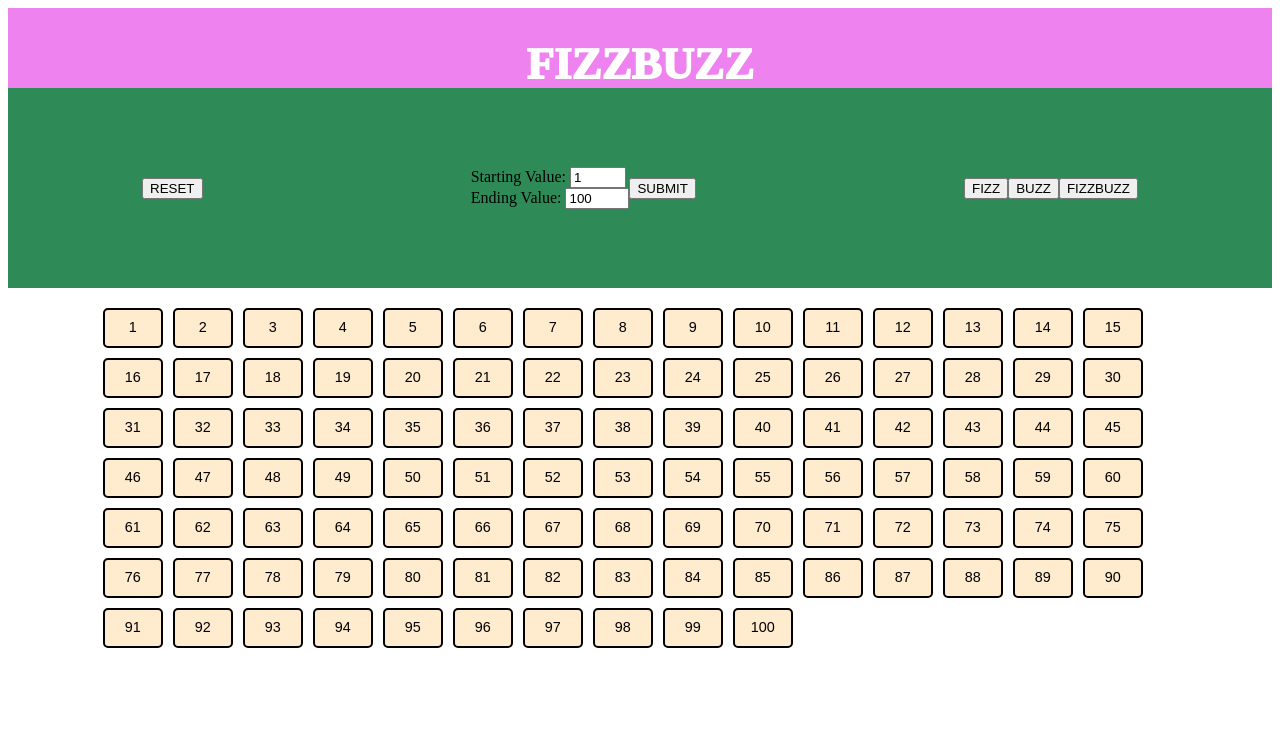
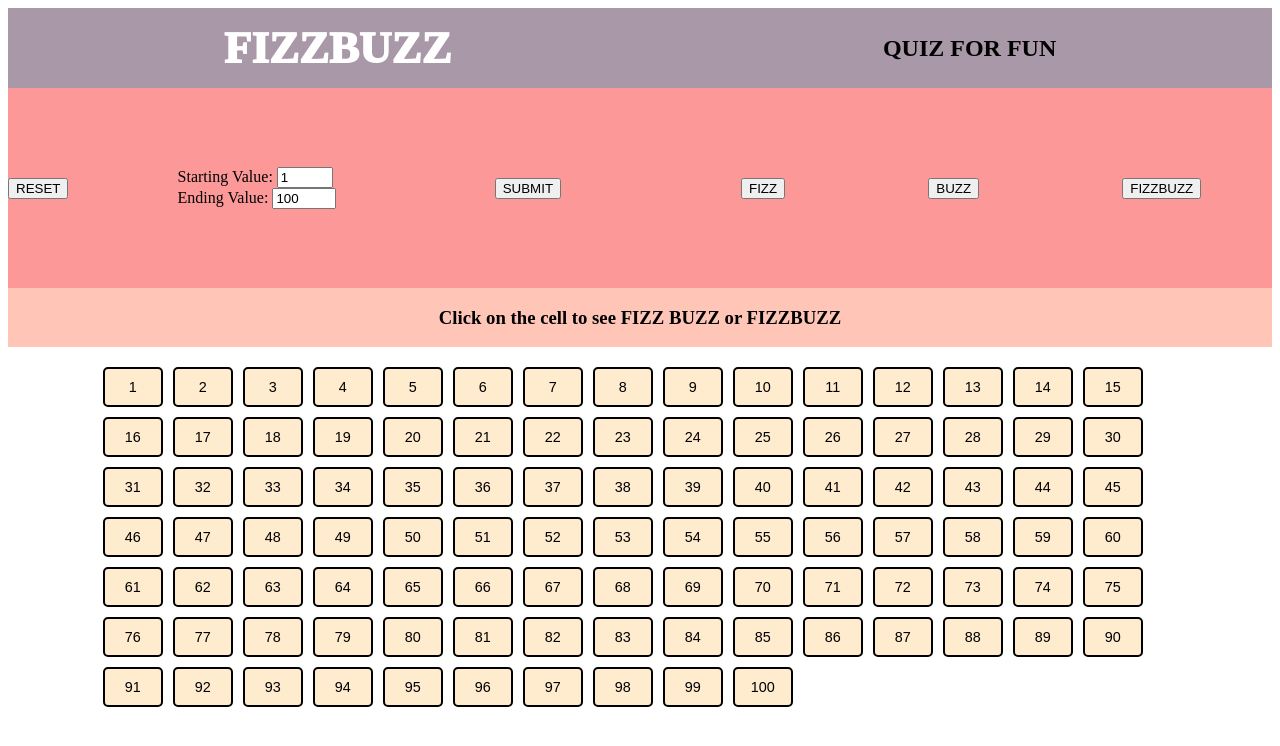
Before and after one commit to julacha/darbs_3, a plain HTML site: page index.html in a window 1280 px wide. Drawn offline with Linux system fonts and the light colour scheme.

Commit message:
added style

```diff
--- a/fizzbuzz.css
+++ b/fizzbuzz.css
@@ -1,17 +1,21 @@
 #outer-container {
 display:grid;
 height: 95vh;
-grid-template-rows: 1fr 3fr 5fr;
+grid-template-rows: 1fr 3fr 1fr 5fr;
 grid-template-columns: 1fr;
 grid-template-areas:
 "header"
 "register"
+"rules"
 "play_area";
 }
 .header{
     grid-area: header;
-    background-color: violet;
+    display:flex;
+    background-color: rgb(168, 152, 168);
     height: 10vh;
+    justify-content: space-around;
+    align-items: center;
     }
 h1{
     text-transform:uppercase;
@@ -19,7 +23,18 @@ h1{
     text-align: center;
     font-size: 45px;
     font-weight:1000;
+}
 
+p{
+display:flex;
+margin-bottom: 2px;
+}
+.rules {
+  grid-area: rules;
+  display: flex;
+  justify-content: center;
+align-items: center;
+background-color: rgba(255, 193, 177, 0.918);
 }
 .register{
 grid-area: register;
@@ -27,17 +42,43 @@ display:flex;
 justify-content: space-around;
 align-items: center;
 height: 25vh;
-background-color: seagreen;
+background-color: rgb(252, 152, 152);
+
+
+}
+.container{
+  flex: 1 1 0;
+  align-items: center;
+  text-align: justify;
+  margin: 30px;
 }
 .form_1{
  display: flex;
+ flex: 1 1 0;
  align-items: center;
  justify-content: space-around;
+ margin: 30px;
 }
 .form_2{
  display:flex;
+ flex: 1 1 0;
  align-items: center;
  justify-content: space-around;
+ margin: 30px;
+}
+
+.fizzBtn{
+  margin: 10px;
+}
+
+.buzzBtn{
+  margin: 10px;
+}
+
+.fizzbuzzBtn{
+  margin: 10px;
+}
+#minInput{
 }
 #play_area {
     grid-area: play_area;
--- a/index.html
+++ b/index.html
@@ -13,22 +13,22 @@
         <header class="header">
         <h1>FIZZBUZZ</h1>
         <h2>QUIZ FOR FUN</h2>
-        <h2>Click on the cell to see FIZZ BUZZ or FIZZBUZZ
-          <p>All numbers that contain a 3 or are a multiple of 3 are replaced with Fizz! All numbers that contain a 5 or are a multiple of 5 are replaced with Buzz! Any numbers that fit both of the above criteria are replaced with Fizz Buzz!</p>
-
-
         </header>
          <div class="register">
-         <div play_reset>
+           <div cclass=" container">
+
+<!--           <p>All numbers that contain a 3 or are a multiple of 3 are replaced with Fizz! All numbers that contain a 5 or are a multiple of 5 are replaced with Buzz! Any numbers that fit both of the above criteria are replaced with Fizz Buzz!</p> -->
+        </div>
+        <div play_reset>
          <button class="btnReset" id="Resetbtn">RESET</button>
          </div>
          <div class="form_1">
       <form action>
         Starting Value:
-        <input type="number" name="field"  id="minInput"  value="1" min="1" max="99">
+        <input type="number" name="field" id="minInput"  value="1" min="1" max="99">
         <br>
         Ending Value:
-        <input type="number" name="field"  id="maxInput"  value ="100" min="2" max="100">
+        <input type="number" name="field" id="maxInput"  value ="100" min="2" max="100">
         <br>
       </form>
         <button id = "subbtn" class="btnone">SUBMIT</button>
@@ -41,6 +41,10 @@
         <button class="fizzbuzzBtn" id="fzbzbtn">FIZZBUZZ</button>
       </div>
       </div>
+      <div class="rules">
+      <h3>Click on the cell to see FIZZ BUZZ or FIZZBUZZ</h3>
+      </div>
+
     <div id="play_area">
     <div id="game_grid">
 <div class="cell num" id="sq1">1</div>
```
